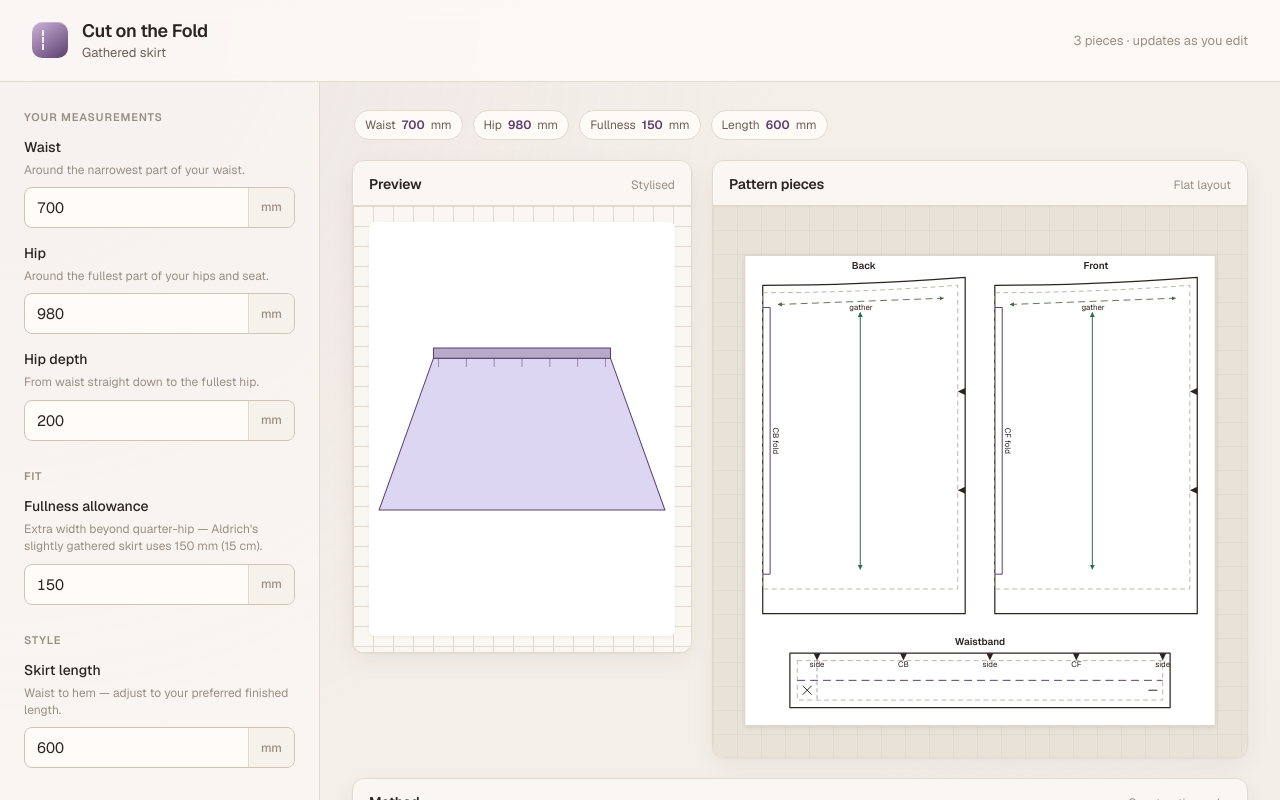
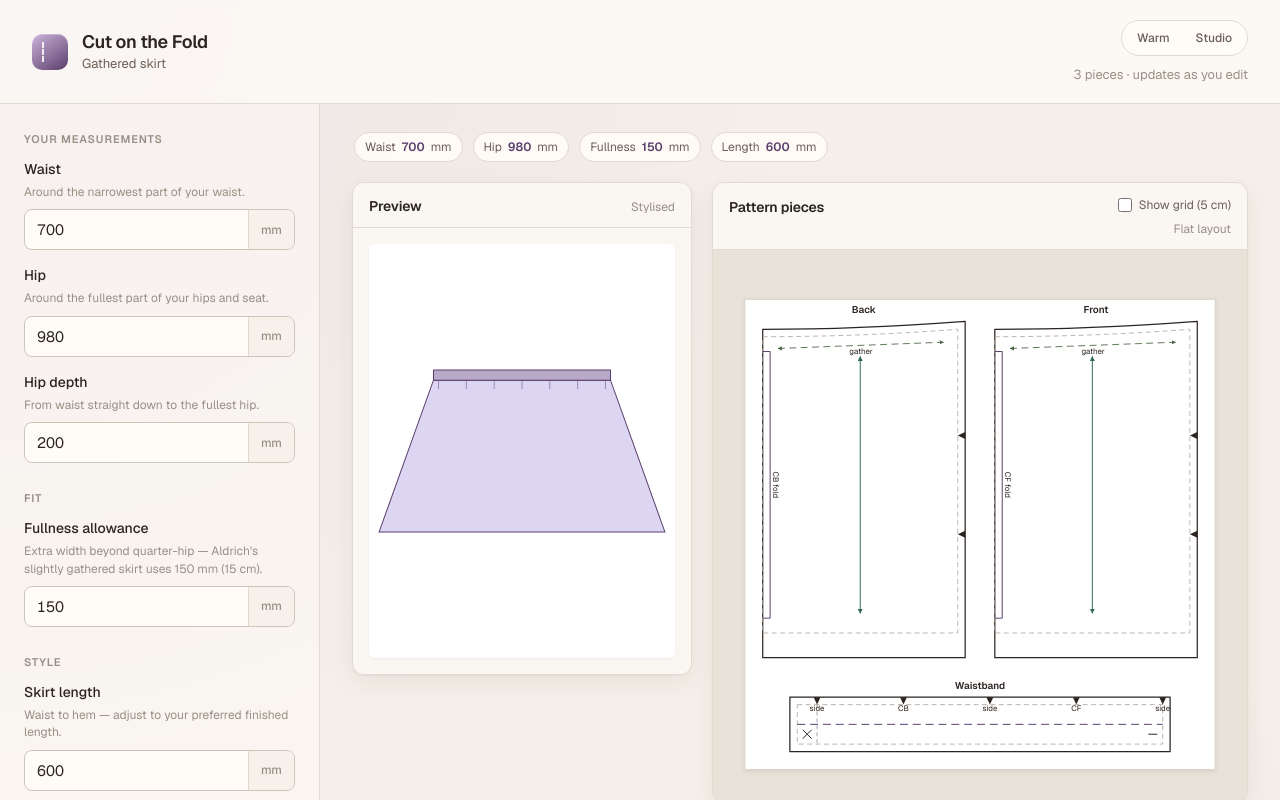
Before and after one commit to HelenStaniland/cutonthefold, a Next.js app: page / in a window 1280 px wide. Shown: the top 800 px of the page. Built offline with nearby package versions, Linux system fonts and the light colour scheme.

Commit message:
Updated the colours

```diff
--- a/app/page.module.css
+++ b/app/page.module.css
@@ -12,6 +12,9 @@
   --shadow: 0 1px 2px rgba(44, 36, 32, 0.04), 0 8px 24px rgba(44, 36, 32, 0.06);
   --radius: 12px;
   --radius-sm: 8px;
+  --preview-skirt: #ddd6f3;
+  --preview-waistband: #b8a9c9;
+  --preview-stroke: #5a3e6b;
 
   min-height: 100vh;
   display: flex;
@@ -258,10 +261,6 @@
   display: flex;
   justify-content: center;
   align-items: center;
-  background:
-    linear-gradient(var(--border) 1px, transparent 1px),
-    linear-gradient(90deg, var(--border) 1px, transparent 1px);
-  background-size: 20px 20px;
   background-color: #faf7f2;
 }
 
@@ -284,10 +283,6 @@
   --pattern-label: #2c2420;
 
   padding: 20px;
-  background:
-    linear-gradient(rgba(44, 36, 32, 0.04) 1px, transparent 1px),
-    linear-gradient(90deg, rgba(44, 36, 32, 0.04) 1px, transparent 1px);
-  background-size: 24px 24px;
   background-color: #e8e2d9;
 }
 
@@ -364,6 +359,49 @@
   fill: #fff;
   stroke: var(--border-strong);
   stroke-width: 1;
+}
+
+.referenceGrid {
+  pointer-events: none;
+}
+
+.gridLine {
+  stroke: var(--ink-faint);
+  stroke-opacity: 0.28;
+  stroke-width: 1;
+  vector-effect: non-scaling-stroke;
+}
+
+.gridLineMajor {
+  stroke: var(--ink-faint);
+  stroke-opacity: 0.48;
+  stroke-width: 1;
+  vector-effect: non-scaling-stroke;
+}
+
+.cardHeaderActions {
+  display: flex;
+  flex-direction: column;
+  align-items: flex-end;
+  gap: 8px;
+}
+
+.gridToggle {
+  display: inline-flex;
+  align-items: center;
+  gap: 7px;
+  font-size: 0.75rem;
+  color: var(--ink-muted);
+  cursor: pointer;
+  user-select: none;
+}
+
+.gridToggle input {
+  width: 14px;
+  height: 14px;
+  margin: 0;
+  accent-color: var(--accent);
+  cursor: pointer;
 }
 
 .cutLine {
@@ -485,6 +523,174 @@
   font-weight: 600;
 }
 
+.previewSkirt {
+  fill: var(--preview-skirt);
+  stroke: var(--preview-stroke);
+  stroke-width: 4;
+}
+
+.previewWaistband {
+  fill: var(--preview-waistband);
+  stroke: var(--preview-stroke);
+  stroke-width: 4;
+}
+
+.previewLine {
+  stroke: var(--preview-stroke);
+  stroke-width: 2;
+}
+
+.themeToggle {
+  display: inline-flex;
+  padding: 3px;
+  gap: 2px;
+  border-radius: 999px;
+  border: 1px solid var(--border);
+  background: var(--paper-elevated);
+}
+
+.themeToggle button {
+  border: none;
+  background: transparent;
+  padding: 6px 12px;
+  border-radius: 999px;
+  font: inherit;
+  font-size: 0.75rem;
+  font-weight: 500;
+  color: var(--ink-muted);
+  cursor: pointer;
+  transition: background-color 0.15s ease, color 0.15s ease;
+}
+
+.themeToggle button:hover {
+  color: var(--ink);
+}
+
+.themeToggleActive {
+  background: var(--accent-soft);
+  color: var(--accent);
+}
+
+.headerActions {
+  display: flex;
+  flex-direction: column;
+  align-items: flex-end;
+  gap: 10px;
+}
+
+/* Alternate skin: cool studio / workbench (toggle in header; default .page unchanged) */
+.pageStudio {
+  --paper: #eceff4;
+  --paper-elevated: #ffffff;
+  --ink: #111827;
+  --ink-muted: #4b5563;
+  --ink-faint: #9ca3af;
+  --accent: #0d9488;
+  --accent-soft: #ccfbf1;
+  --accent-mid: #5eead4;
+  --border: #d1d5db;
+  --border-strong: #9ca3af;
+  --shadow: 0 1px 3px rgba(17, 24, 39, 0.08);
+  --radius: 4px;
+  --radius-sm: 3px;
+  --preview-skirt: #dbeafe;
+  --preview-waistband: #93c5fd;
+  --preview-stroke: #1e3a8a;
+
+  min-height: 100vh;
+  display: flex;
+  flex-direction: column;
+  font-family: var(--font-geist-sans), system-ui, sans-serif;
+  color: var(--ink);
+  background: var(--paper);
+}
+
+.pageStudio .header {
+  background: rgba(255, 255, 255, 0.88);
+  border-bottom-color: var(--border);
+  backdrop-filter: blur(8px);
+}
+
+.pageStudio .logo {
+  border-radius: 4px;
+  background: linear-gradient(145deg, var(--accent-mid), var(--accent));
+}
+
+.pageStudio .sidebar {
+  background: rgba(255, 255, 255, 0.55);
+  border-right-color: var(--border);
+}
+
+.pageStudio .inputWrap:focus-within {
+  border-color: var(--accent);
+  box-shadow: 0 0 0 3px rgba(13, 148, 136, 0.15);
+}
+
+.pageStudio .inputSuffix {
+  background: #e5e7eb;
+  border-left-color: var(--border);
+  color: var(--ink-muted);
+}
+
+.pageStudio .card {
+  border-color: var(--border);
+  box-shadow: none;
+}
+
+.pageStudio .cardHeader {
+  background: #f9fafb;
+}
+
+.pageStudio .cardBody {
+  background-color: #e5e7eb;
+}
+
+.pageStudio .patternCardBody {
+  --pattern-cut: #111827;
+  --pattern-stitch: #9ca3af;
+  --pattern-grain: #047857;
+  --pattern-fold: #0d9488;
+  --pattern-instruction: #b45309;
+  --pattern-construction: #64748b;
+  --pattern-label: #111827;
+  background-color: #cbd5e1;
+}
+
+.pageStudio .paperSheet {
+  fill: #fff;
+  stroke: #d1d5db;
+}
+
+.pageStudio .stepHighlight {
+  stroke: var(--accent);
+}
+
+.pageStudio .methodStep:hover {
+  background: rgba(13, 148, 136, 0.08);
+}
+
+.pageStudio .methodStepSelected {
+  background: var(--accent-soft);
+  box-shadow: inset 0 0 0 1px rgba(13, 148, 136, 0.25);
+}
+
+.pageStudio .methodStep::before {
+  color: var(--accent);
+  background: var(--accent-soft);
+  border-color: rgba(13, 148, 136, 0.2);
+  border-radius: 4px;
+}
+
+.pageStudio .chip {
+  background: #fff;
+  border-color: var(--border);
+}
+
+.pageStudio .themeToggleActive {
+  background: var(--accent-soft);
+  color: var(--accent);
+}
+
 @media (max-width: 1100px) {
   .workspace {
     grid-template-columns: 1fr;
--- a/app/page.tsx
+++ b/app/page.tsx
@@ -1,6 +1,6 @@
 "use client";
 
-import { useState } from "react";
+import { useMemo, useState } from "react";
 import {
   BodyMeasurements,
   SKIRT_BODY_MEASUREMENTS,
@@ -21,6 +21,51 @@ import {
 import styles from "./page.module.css";
 import { NumericInput } from "./NumericInput";
 
+type UiSkin = "default" | "studio";
+
+const GRID_SPACING_MM = 50;
+
+type GridLine = {
+  x1: number;
+  y1: number;
+  x2: number;
+  y2: number;
+  major: boolean;
+};
+
+function referenceGridLines(
+  xMin: number,
+  xMax: number,
+  yMin: number,
+  yMax: number,
+): GridLine[] {
+  const lines: GridLine[] = [];
+  const gridXMin = Math.floor(xMin / GRID_SPACING_MM) * GRID_SPACING_MM;
+  const gridXMax = Math.ceil(xMax / GRID_SPACING_MM) * GRID_SPACING_MM;
+  const gridYMin = Math.floor(yMin / GRID_SPACING_MM) * GRID_SPACING_MM;
+  const gridYMax = Math.ceil(yMax / GRID_SPACING_MM) * GRID_SPACING_MM;
+
+  for (let x = gridXMin; x <= gridXMax; x += GRID_SPACING_MM) {
+    lines.push({
+      x1: x,
+      y1: yMin,
+      x2: x,
+      y2: yMax,
+      major: x % 100 === 0,
+    });
+  }
+  for (let y = gridYMin; y <= gridYMax; y += GRID_SPACING_MM) {
+    lines.push({
+      x1: xMin,
+      y1: y,
+      x2: xMax,
+      y2: y,
+      major: y % 100 === 0,
+    });
+  }
+  return lines;
+}
+
 export default function Home() {
   const [measurements, setMeasurements] = useState<BodyMeasurements>({
     waist: 700,
@@ -30,6 +75,9 @@ export default function Home() {
   const [length, setLength] = useState(600); // mm, a style choice
   const [fit, setFit] = useState<GatheredSkirtFit>({ fullness: 150 });
   const [selectedStepId, setSelectedStepId] = useState<string | null>(null);
+  const [uiSkin, setUiSkin] = useState<UiSkin>("default");
+  const [showGrid, setShowGrid] = useState(false);
+  const pageClass = uiSkin === "studio" ? styles.pageStudio : styles.page;
 
   function updateMeasurement(key: keyof BodyMeasurements, value: number) {
     setMeasurements({ ...measurements, [key]: value });
@@ -124,6 +172,16 @@ export default function Home() {
   const patternSvgHeight = Math.round(
     patternSvgWidth * (patternViewHeight / patternViewWidth),
   );
+  const referenceGrid = useMemo(
+    () =>
+      referenceGridLines(
+        sheetX,
+        sheetX + sheetWidth,
+        sheetY,
+        sheetY + sheetHeight,
+      ),
+    [sheetX, sheetY, sheetWidth, sheetHeight],
+  );
 
   const previewPad = 40;
   const previewPoints = preview
@@ -148,7 +206,7 @@ export default function Home() {
   const pieceCount = pattern.pieces.reduce((n, p) => n + p.cutCount, 0);
 
   return (
-    <div className={styles.page}>
+    <div className={pageClass}>
       <header className={styles.header}>
         <div className={styles.brand}>
           <div className={styles.logo} aria-hidden />
@@ -157,11 +215,29 @@ export default function Home() {
             <p>Gathered skirt</p>
           </div>
         </div>
+        <div className={styles.headerActions}>
+          <div className={styles.themeToggle} role="group" aria-label="UI style comparison">
+            <button
+              type="button"
+              className={uiSkin === "default" ? styles.themeToggleActive : undefined}
+              onClick={() => setUiSkin("default")}
+            >
+              Warm
+            </button>
+            <button
+              type="button"
+              className={uiSkin === "studio" ? styles.themeToggleActive : undefined}
+              onClick={() => setUiSkin("studio")}
+            >
+              Studio
+            </button>
+          </div>
           <p className={styles.headerMeta}>
             {validation.valid
               ? `${pieceCount} pieces · updates as you edit`
               : `${validation.issues.length} check${validation.issues.length === 1 ? "" : "s"} need attention`}
           </p>
+        </div>
       </header>
 
       <div className={styles.workspace}>
@@ -287,15 +363,11 @@ export default function Home() {
                   >
                     <polygon
                       points={polygonPoints(preview.skirt)}
-                      fill="#ddd6f3"
-                      stroke="#5a3e6b"
-                      strokeWidth={4}
+                      className={styles.previewSkirt}
                     />
                     <polygon
                       points={polygonPoints(preview.waistband)}
-                      fill="#b8a9c9"
-                      stroke="#5a3e6b"
-                      strokeWidth={4}
+                      className={styles.previewWaistband}
                     />
                     {preview.gatherLines.map((line, i) => (
                       <line
@@ -304,8 +376,7 @@ export default function Home() {
                         y1={line.from.y}
                         x2={line.to.x}
                         y2={line.to.y}
-                        stroke="#5a3e6b"
-                        strokeWidth={2}
+                        className={styles.previewLine}
                       />
                     ))}
                   </svg>
@@ -324,7 +395,17 @@ export default function Home() {
             <article className={styles.card}>
               <div className={styles.cardHeader}>
                 <h2 className={styles.cardTitle}>Pattern pieces</h2>
+                <div className={styles.cardHeaderActions}>
+                  <label className={styles.gridToggle}>
+                    <input
+                      type="checkbox"
+                      checked={showGrid}
+                      onChange={(e) => setShowGrid(e.target.checked)}
+                    />
+                    Show grid (5 cm)
+                  </label>
                   <span className={styles.cardSubtitle}>Flat layout</span>
+                </div>
               </div>
               <div className={`${styles.cardBody} ${styles.patternCardBody}`}>
                 {validation.valid ? (
@@ -345,6 +426,9 @@ export default function Home() {
                   markerWidth="5" markerHeight="5" orient="auto-start-reverse">
             <path d="M 0 0 L 10 5 L 0 10 z" fill="#4a6741" />
           </marker>
+          <clipPath id="paperClip">
+            <rect x={sheetX} y={sheetY} width={sheetWidth} height={sheetHeight} />
+          </clipPath>
         </defs>
 
         <rect
@@ -355,6 +439,28 @@ export default function Home() {
           className={styles.paperSheet}
           filter="url(#paperShadow)"
         />
+
+        {showGrid && (
+          <g
+            className={styles.referenceGrid}
+            clipPath="url(#paperClip)"
+            pointerEvents="none"
+          >
+            {referenceGrid.map((line, i) => (
+              <line
+                key={i}
+                x1={line.x1}
+                y1={line.y1}
+                x2={line.x2}
+                y2={line.y2}
+                className={
+                  line.major ? styles.gridLineMajor : styles.gridLine
+                }
+                vectorEffect="non-scaling-stroke"
+              />
+            ))}
+          </g>
+        )}
 
         {placed.map(({ piece, dx, dy, top, labelX }) => {
           const boundary = pieceBoundary(piece);
```
Lines whose indentation alone changed are shown as unchanged.
